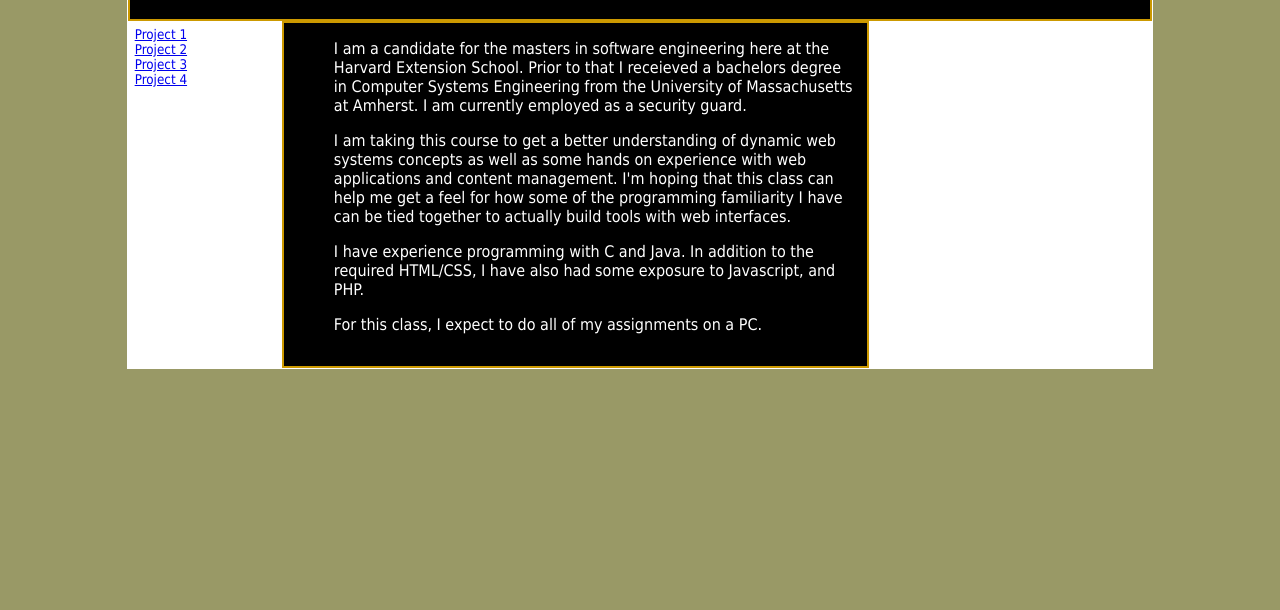
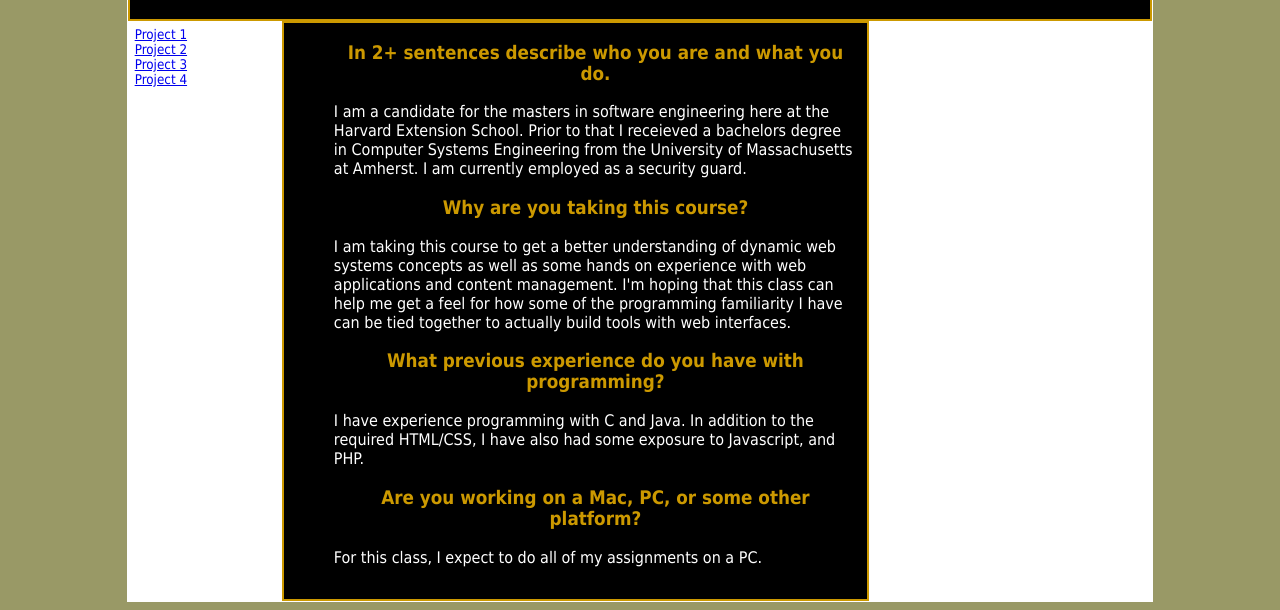
Before and after one commit to cokongwu/cscie15-p1, a plain HTML site: page index.html in a window 1280 px wide. Shown: the part 296-906 px from the top of the page. Before the commit the page ends 800 px from the top, so only its background shows below. Drawn offline with Linux system fonts and the light colour scheme.

Commit message:
Updated readme, and touched up the html and css for the index.

```diff
--- a/css/mycss.css
+++ b/css/mycss.css
@@ -1,7 +1,7 @@
 fieldset {border: 1px solid green; margin-left: 20px; margin-right: 40px; margin-top: 10px;}
 legend {color: magenta;}
 h1{color: #CC9900;}
-h3{text-align: center;}
+h3{text-align: center; color: #CC9900;}
 
 #button {margin-top: 20px; border: 1px solid orange; color: green;}
 
--- a/index.html
+++ b/index.html
@@ -32,16 +32,20 @@
 	    <div id="content">
 	        <ul>
 	            <li>
-		        <p>I am a candidate for the masters in software engineering here at the Harvard Extension School. Prior to that I receieved a bachelors degree in Computer Systems Engineering from the University of Massachusetts at Amherst. I am currently employed as a security guard.</p>
+		        <h3>In 2+ sentences describe who you are and what you do.</h3>
+			<p>I am a candidate for the masters in software engineering here at the Harvard Extension School. Prior to that I receieved a bachelors degree in Computer Systems Engineering from the University of Massachusetts at Amherst. I am currently employed as a security guard.</p>
 		    </li>
 		    <li>
-		        <p>I am taking this course to get a better understanding of dynamic web systems concepts as well as some hands on experience with web applications and content management. I'm hoping that this class can help me get a feel for how some of the programming familiarity I have can be tied together to actually build tools with web interfaces.</p>
+		        <h3>Why are you taking this course?</h3>
+			<p>I am taking this course to get a better understanding of dynamic web systems concepts as well as some hands on experience with web applications and content management. I'm hoping that this class can help me get a feel for how some of the programming familiarity I have can be tied together to actually build tools with web interfaces.</p>
 		    </li>
 		    <li>
-		        <p>I have experience programming with C and Java. In addition to the required HTML/CSS, I have also had some exposure to Javascript, and PHP.</p>
+		        <h3>What previous experience do you have with programming?</h3>
+			<p>I have experience programming with C and Java. In addition to the required HTML/CSS, I have also had some exposure to Javascript, and PHP.</p>
 		    </li>
 		    <li>
-		        <p>For this class, I expect to do all of my assignments on a PC.</p>
+		        <h3>Are you working on a Mac, PC, or some other platform?</h3>
+			<p>For this class, I expect to do all of my assignments on a PC.</p>
 		    </li>
 	        </ul>
 	    </div>
```
Also changed, not shown: 1 other file.
